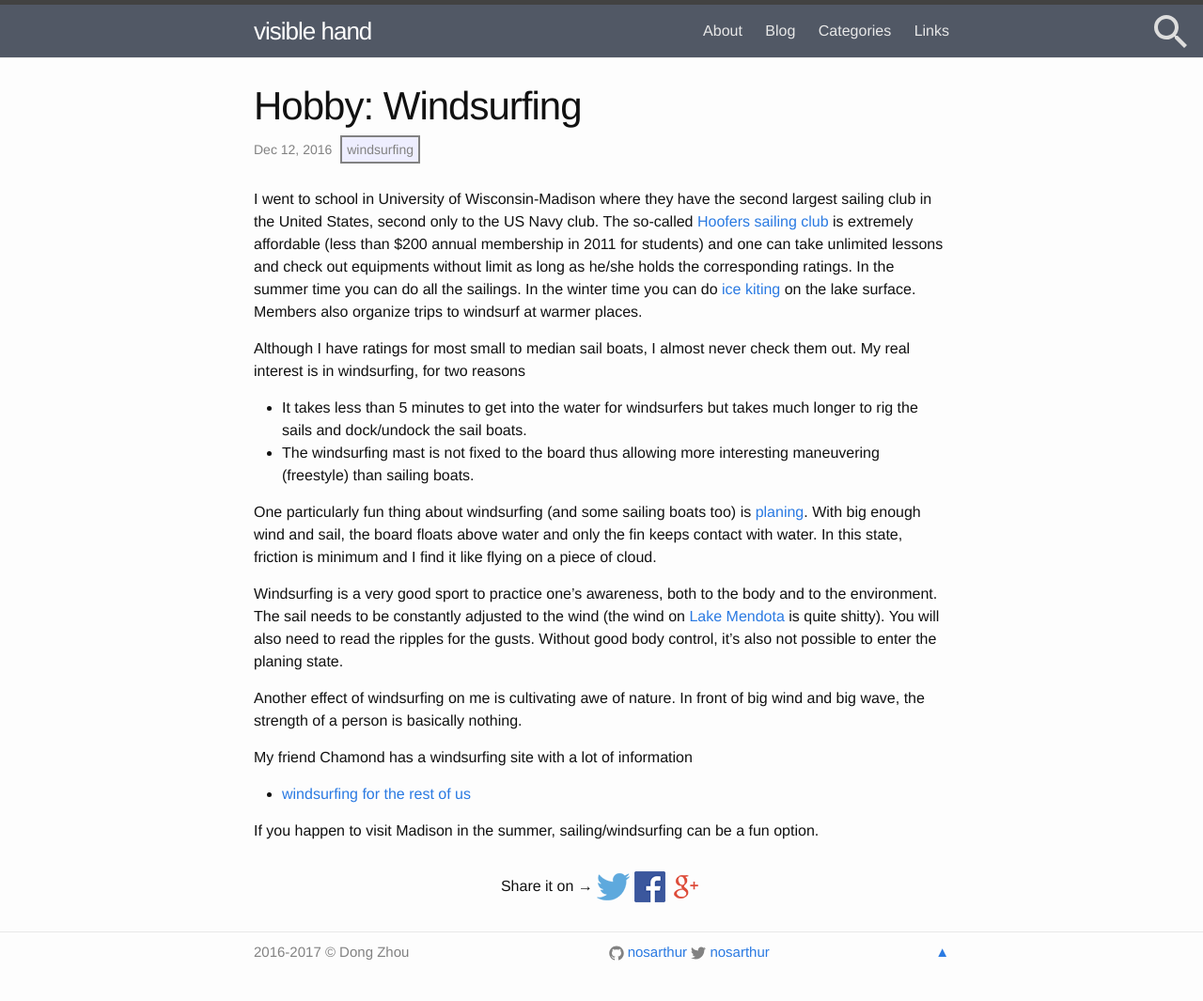
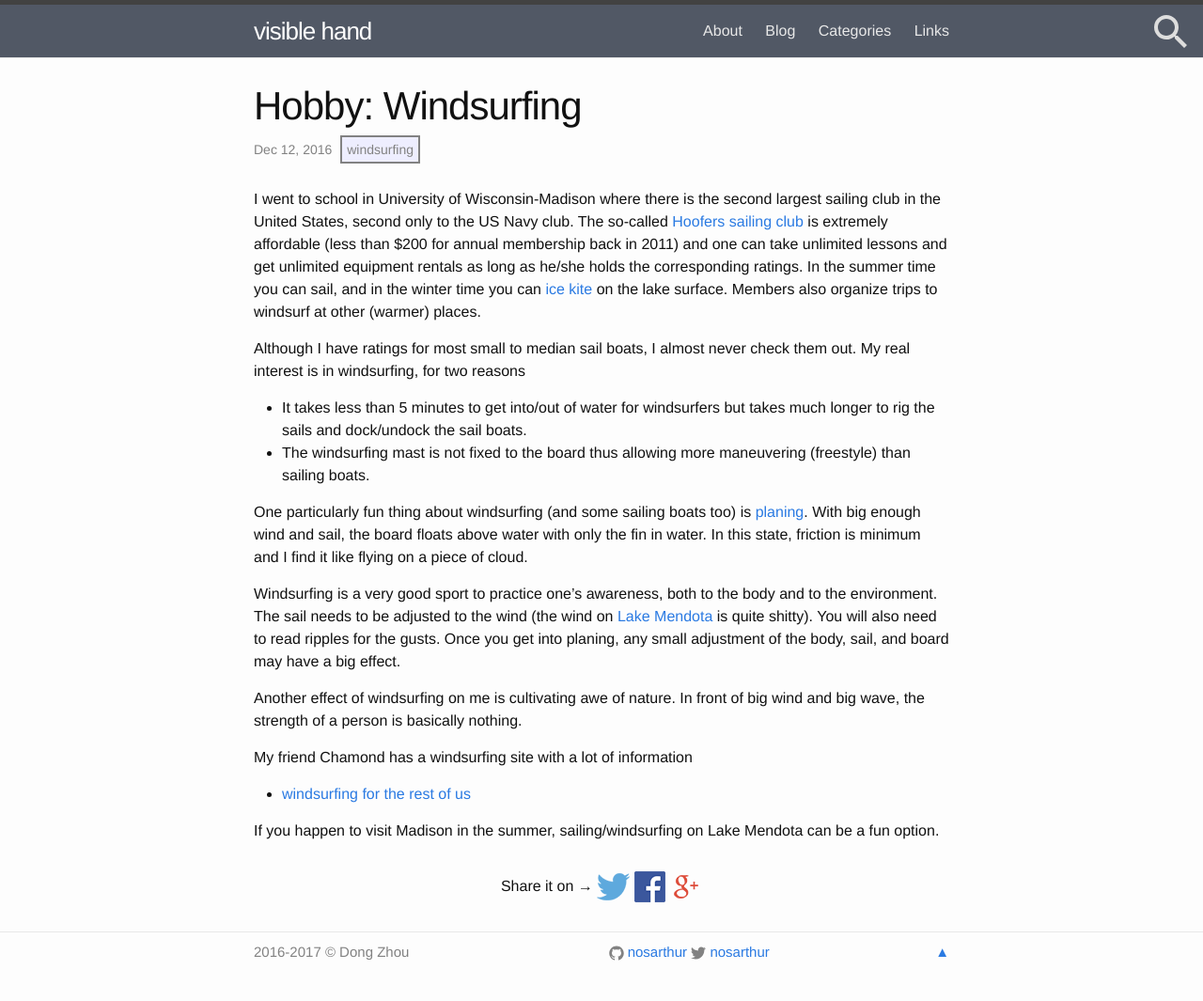
Before and after one commit to nosarthur/nosarthur.github.io, a Jekyll site: the page built from _posts/2016-12-11-windsurfing.md, in a window 1280 px wide. Shown: the whole page at 94% size. Built offline with Jekyll 4.4.1, drawn with Linux system fonts in a browser that asks for light colours; comment, search, counter and statistics services are not loaded.

Commit message:
Update 2016-12-11-windsurfing.md

```diff
--- a/_posts/2016-12-11-windsurfing.md
+++ b/_posts/2016-12-11-windsurfing.md
@@ -7,24 +7,25 @@ comments: true
 tags: [windsurfing]
 ---
 
-I went to school in University of Wisconsin-Madison where they have the
+I went to school in University of Wisconsin-Madison where there is the
 second largest sailing club in the United States, second only to the US Navy club.
-The so-called [Hoofers sailing club](http://www.hoofersailing.org) is extremely affordable (less than $200 annual membership in 2011 for students) and one can take unlimited lessons and check out equipments without limit as long as he/she holds the corresponding ratings.
-In the summer time you can do all the sailings. In the winter time you can do [ice kiting](https://en.wikipedia.org/wiki/Kite_ice_skating) on the lake surface. Members also organize trips to windsurf at warmer places.
+The so-called [Hoofers sailing club](http://www.hoofersailing.org) is extremely affordable (less than $200 for annual membership back in 2011) and one can take unlimited lessons and get unlimited equipment rentals as long as he/she holds the corresponding ratings.
+In the summer time you can sail, and in the winter time you can [ice kite](https://en.wikipedia.org/wiki/Kite_ice_skating) on the lake surface. Members also organize trips to windsurf at other (warmer) places.
 
 Although I have ratings for most small to median sail boats, I almost never check them out.
 My real interest is in windsurfing, for two reasons
 
-* It takes less than 5 minutes to get into the water for windsurfers but takes much longer to rig the sails and dock/undock the sail boats.
-* The windsurfing mast is not fixed to the board thus allowing more interesting maneuvering (freestyle) than sailing boats.
+* It takes less than 5 minutes to get into/out of water for windsurfers but takes much longer to rig the sails and dock/undock the sail boats.
+* The windsurfing mast is not fixed to the board thus allowing more maneuvering (freestyle) than sailing boats.
 
 One particularly fun thing about windsurfing (and some sailing boats too) is [planing](https://en.wikipedia.org/wiki/Planing_(boat)).
-With big enough wind and sail, the board floats above water and only the fin keeps contact with water.
+With big enough wind and sail, the board floats above water with only the fin in water.
 In this state, friction is minimum and I find it like flying on a piece of cloud.
 
 Windsurfing is a very good sport to practice one's awareness, both to the body and to the environment.
-The sail needs to be constantly adjusted to the wind (the wind on [Lake Mendota](https://en.wikipedia.org/wiki/Lake_Mendota) is quite shitty).
-You will also need to read the ripples for the gusts. Without good body control, it's also not possible to enter the planing state.
+The sail needs to be adjusted to the wind (the wind on [Lake Mendota](https://en.wikipedia.org/wiki/Lake_Mendota) is quite shitty).
+You will also need to read ripples for the gusts.
+Once you get into planing, any small adjustment of the body, sail, and board may have a big effect.
 
 Another effect of windsurfing on me is cultivating awe of nature.
 In front of big wind and big wave, the strength of a person is basically nothing.
@@ -33,4 +34,4 @@ My friend Chamond has a windsurfing site with a lot of information
 
 * [windsurfing for the rest of us](http://windsurfing.happystoic.com/)
 
-If you happen to visit Madison in the summer, sailing/windsurfing can be a fun option.
+If you happen to visit Madison in the summer, sailing/windsurfing on Lake Mendota can be a fun option.
```
